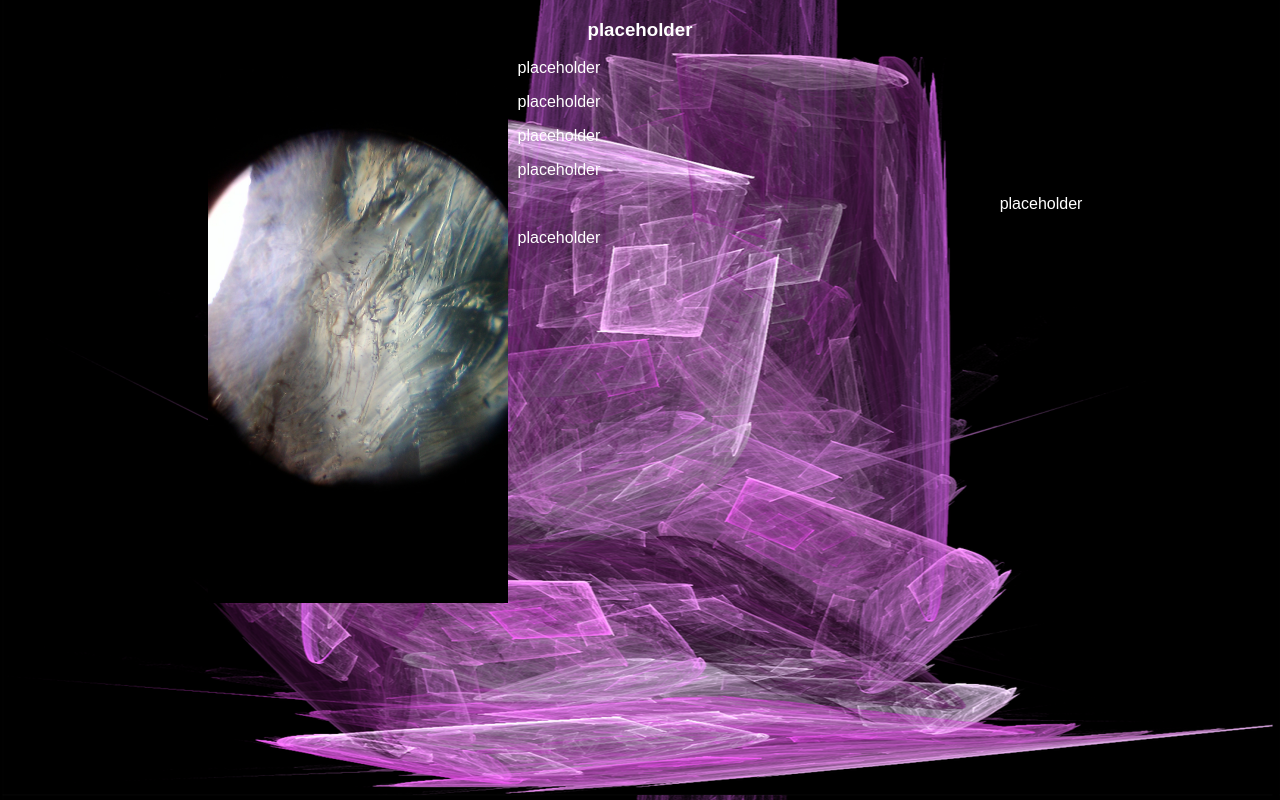
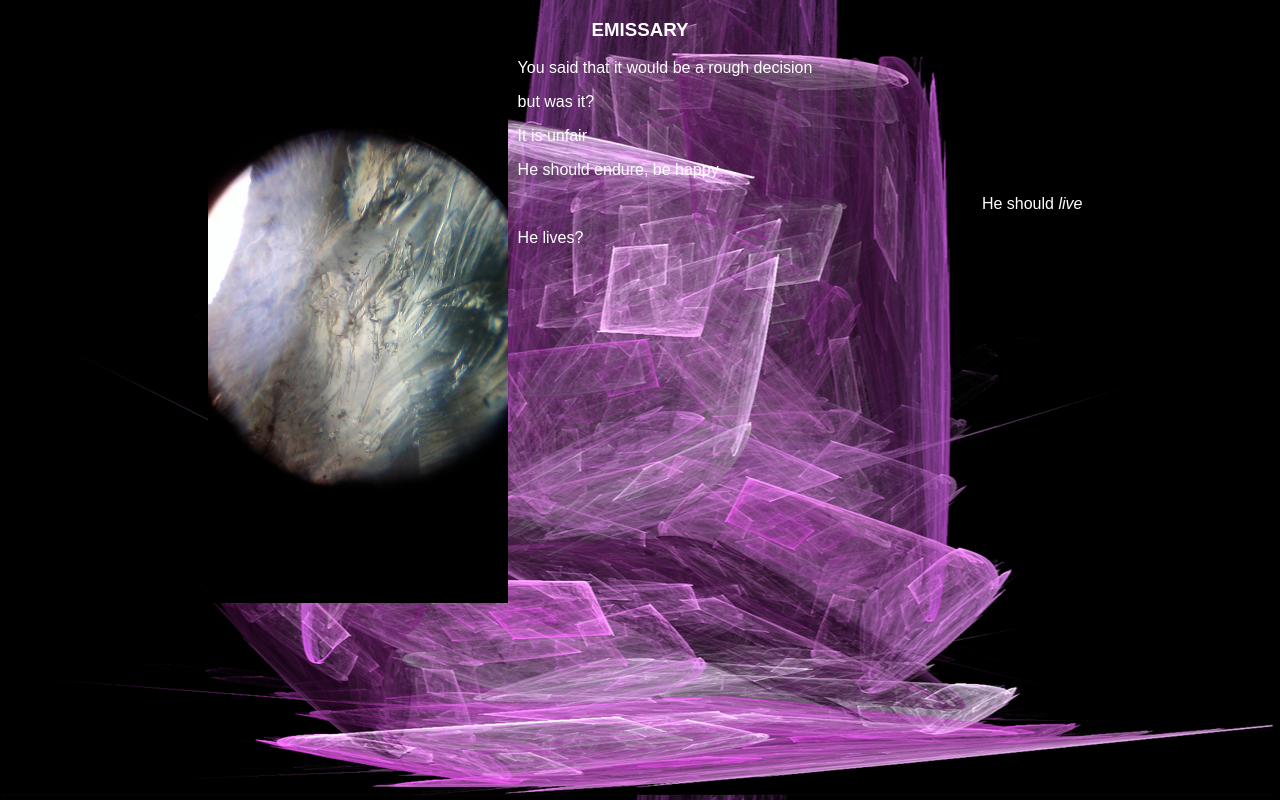
Before and after one commit to iihuangg/iihuangg.github.io, a plain HTML site: page index.html in a window 1280 px wide. Drawn offline with Linux system fonts and the light colour scheme.

Commit message:
Update index.html

```diff
--- a/index.html
+++ b/index.html
@@ -7,15 +7,15 @@
     <title>Flarf Poem</title>
   </head>
   <body>
-    <h3>placeholder</h3>
+    <h3>EMISSARY</h3>
     <div id="container">
       <img id="left" src="/img/gem.jpg">
-      <p id="stanza1">placeholder</p>
-      <p id="stanza2">placeholder</p>
-      <p id="stanza3">placeholder</p>
-      <p id="stanza4">placeholder</p>
-      <p id="stanza5">placeholder</p>
-      <p id="stanza6">placeholder</p
+      <p id="stanza1">You said that it would be a rough decision</p>
+      <p id="stanza2">but was it?</p>
+      <p id="stanza3">It is unfair</p>
+      <p id="stanza4">He should endure, be happy</p>
+      <p id="stanza5">He should <i>live</i></p>
+      <p id="stanza6">He lives?</p>
     </div>
   </body>
 </html>
```
